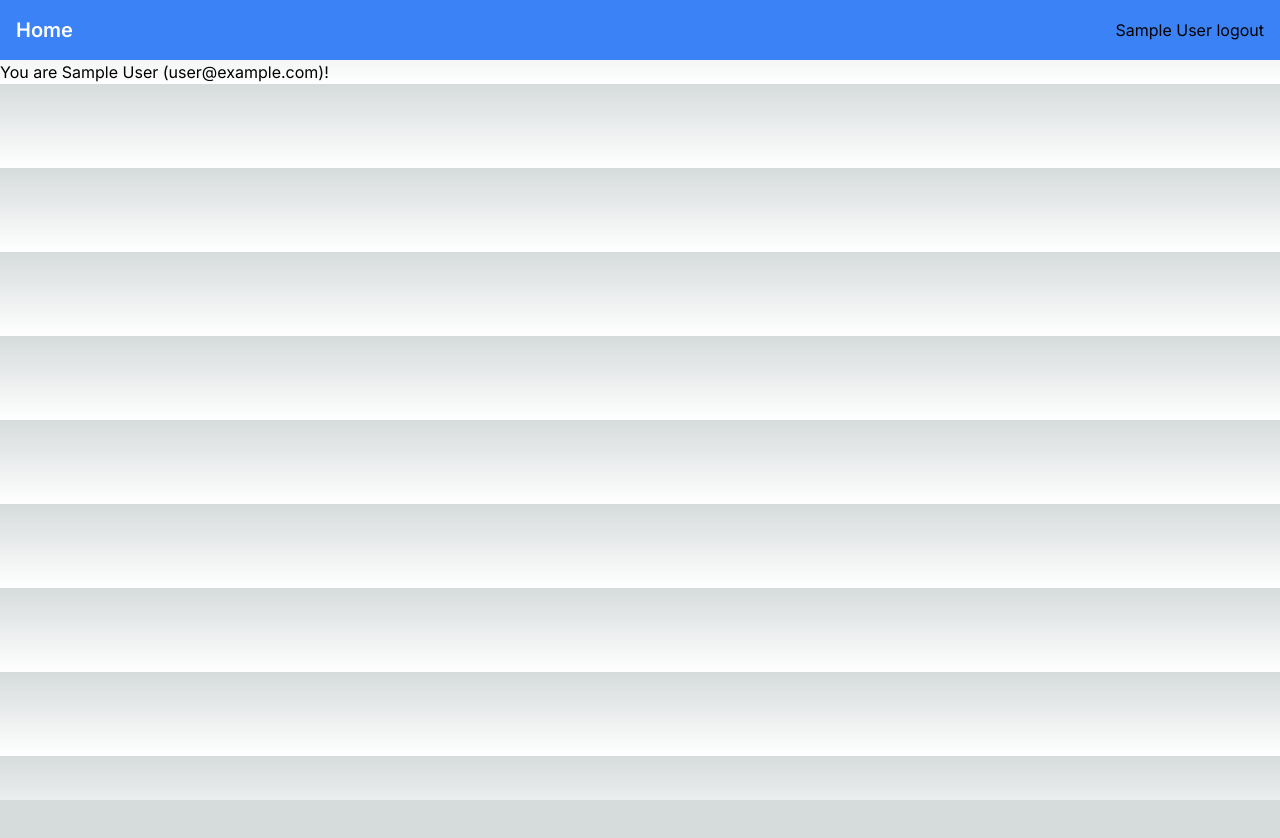
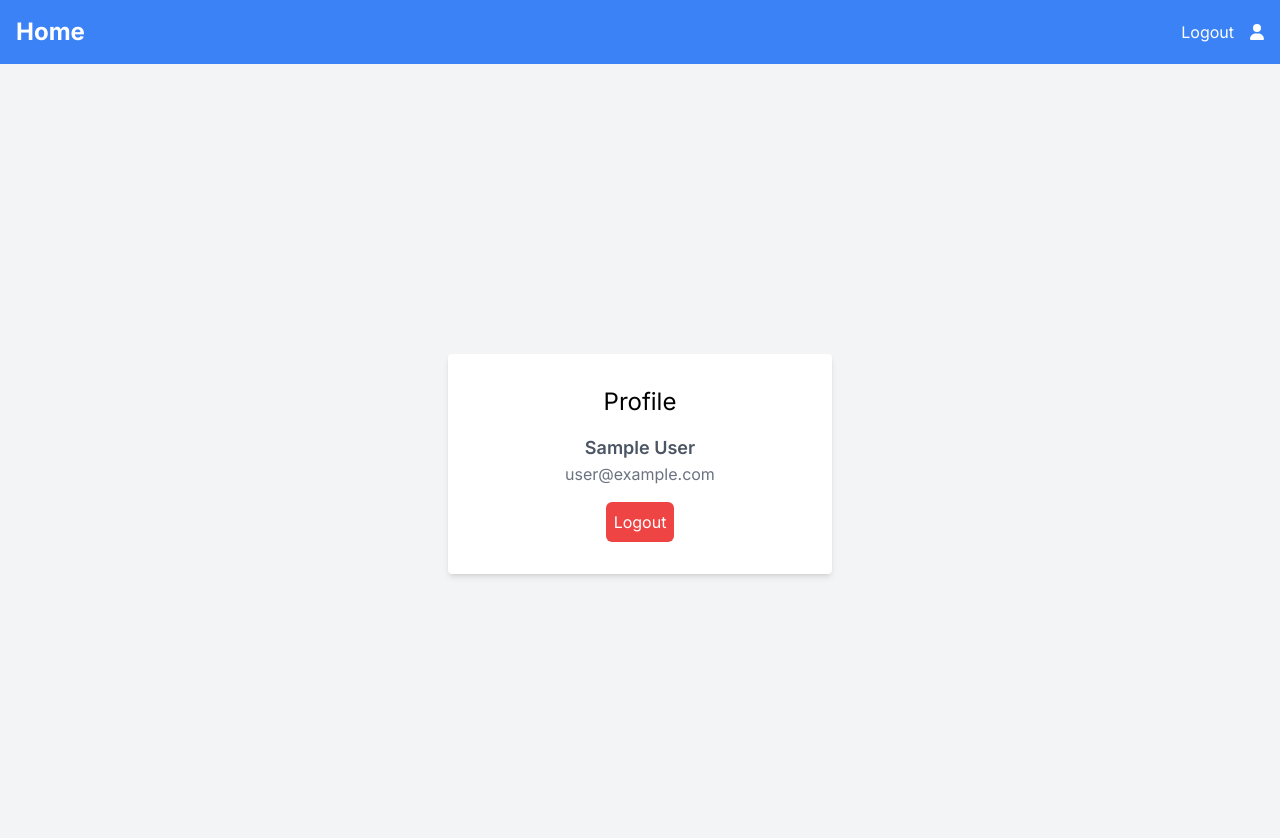
Before and after one commit to 1234tgk/TodoManager, a Next.js app: page /profile in a window 1280 px wide. Shown: the top 838 px of the page. Before the commit the page ends 800 px from the top, so only its background shows below. Built offline with nearby package versions, Linux system fonts and the light colour scheme; no server answers; sample sign-in values are in the browser's storage.

Commit message:
add more styling and functionality to layout, pages, and components

```diff
--- a/package.json
+++ b/package.json
@@ -9,6 +9,9 @@
     "lint": "next lint"
   },
   "dependencies": {
+    "@fortawesome/fontawesome-svg-core": "^6.4.2",
+    "@fortawesome/free-solid-svg-icons": "^6.4.2",
+    "@fortawesome/react-fontawesome": "^0.2.0",
     "@types/node": "20.5.6",
     "@types/react": "18.2.21",
     "@types/react-dom": "18.2.7",
--- a/src/app/(guest)/auth/login/page.tsx
+++ b/src/app/(guest)/auth/login/page.tsx
@@ -31,8 +31,7 @@ const Login = () => {
   };
 
   return (
-    <div className='min-h-screen flex items-center justify-center bg-gray-100'>
-      <div className='bg-white p-8 rounded shadow-md w-96'>
+    <>
       <h2 className='text-2xl mb-4'>Login</h2>
       <form onSubmit={handleSubmit}>
         <InputField
@@ -68,8 +67,7 @@ const Login = () => {
           Sign up
         </a>
       </p>
-      </div>
-    </div>
+    </>
   );
 };
 
--- a/src/app/(guest)/auth/sign-up/page.tsx
+++ b/src/app/(guest)/auth/sign-up/page.tsx
@@ -38,8 +38,7 @@ const SignUp = () => {
   };
 
   return (
-    <div className='min-h-screen flex items-center justify-center bg-gray-100'>
-      <div className='bg-white p-8 rounded shadow-md w-96'>
+    <>
       <h2 className='text-2xl mb-4'>Sign Up</h2>
       <form onSubmit={handleSubmit}>
         <InputField
@@ -85,8 +84,7 @@ const SignUp = () => {
           Login
         </a>
       </p>
-      </div>
-    </div>
+    </>
   );
 };
 
--- a/src/app/(guest)/layout.tsx
+++ b/src/app/(guest)/layout.tsx
@@ -12,5 +12,11 @@ export default async function GuestLayout({ children }: Props) {
 
   if (session) redirect("/");
 
-  return <>{children}</>;
+  return (
+    <>
+      <div className='min-h-screen flex items-center justify-center bg-gray-100'>
+        <div className='bg-white p-8 rounded shadow-md w-96'>{children}</div>
+      </div>
+    </>
+  );
 }
--- a/src/app/(private)/layout.tsx
+++ b/src/app/(private)/layout.tsx
@@ -16,7 +16,11 @@ export default async function PrivateLayout({ children }: Props) {
   return (
     <>
       <NavBar />
-      {children}
+      <div className='min-h-screen flex flex-col items-center justify-center bg-gray-100'>
+        <div className='bg-white p-8 rounded shadow-md w-96 text-center'>
+          {children}
+        </div>
+      </div>
     </>
   );
 }
--- a/src/app/(private)/profile/page.tsx
+++ b/src/app/(private)/profile/page.tsx
@@ -1,7 +1,7 @@
 "use client";
 
 import React from "react";
-import { useSession } from "next-auth/react";
+import { signOut, useSession } from "next-auth/react";
 import { User } from "next-auth";
 
 const Profile = () => {
@@ -9,10 +9,21 @@ const Profile = () => {
   const user = data?.user as User | null;
 
   return (
-    <div>
-      You are {user?.name} ({user?.email})!
-      {user?.role === "admin" && "ADMIN"}
-    </div>
+    <>
+      <h2 className='text-2xl mb-4'>Profile</h2>
+      <div className='mb-4'>
+        <p className='text-gray-600 text-lg font-semibold'>
+          {user?.name} {user?.role === "admin" && "(ADMIN)"}
+        </p>
+        <p className='text-gray-500'>{user?.email}</p>
+      </div>
+      <button
+        onClick={() => signOut()}
+        className='bg-red-500 text-white p-2 rounded-md hover:bg-red-600'
+      >
+        Logout
+      </button>
+    </>
   );
 };
 
--- a/src/components/AuthProfileMenu.tsx
+++ b/src/components/AuthProfileMenu.tsx
@@ -3,24 +3,48 @@
 import { signOut, useSession } from "next-auth/react";
 import Link from "next/link";
 import React from "react";
+import { FontAwesomeIcon } from "@fortawesome/react-fontawesome";
+import { faUser } from "@fortawesome/free-solid-svg-icons";
+import { useRouter } from "next/navigation";
 
 export default function AuthProfileMenu() {
-  const { data, status } = useSession();
+  const { status } = useSession();
 
   const isAuth = status === "authenticated";
+  const router = useRouter();
 
   if (isAuth) {
     return (
-      <p>
-        {data?.user?.name} <button onClick={() => signOut()}>logout</button>
-      </p>
+      <ul className='flex items-center space-x-4'>
+        <li>
+          <button
+            className='text-white hover:text-blue-200 transition duration-300'
+            onClick={() => signOut()}
+          >
+            Logout
+          </button>
+        </li>
+        <li>
+          <button
+            onClick={() => router.push("/profile")}
+            className='text-white hover:text-blue-200 transition duration-300'
+          >
+            <FontAwesomeIcon icon={faUser} />
+          </button>
+        </li>
+      </ul>
     );
   }
 
   return (
-    <ul className='flex items-center space-x-6'>
+    <ul className='flex items-center space-x-4'>
       <li>
-        <Link href='/auth/login'>Login</Link>
+        <Link
+          href='/auth/login'
+          className='text-white hover:text-blue-200 transition duration-300'
+        >
+          Login
+        </Link>
       </li>
     </ul>
   );
--- a/src/components/Navbar.tsx
+++ b/src/components/Navbar.tsx
@@ -6,7 +6,7 @@ const NavBar = () => {
   return (
     <nav className='bg-blue-500 p-4'>
       <div className='container mx-auto flex justify-between items-center'>
-        <Link href='/' className='text-white text-xl font-semibold'>
+        <Link href='/' className='text-white text-2xl font-bold'>
           Home
         </Link>
         <AuthProfileMenu />
```
Also changed, not shown: 1 other file (tests, documents, lock files or other folders). Lines whose indentation alone changed are shown as unchanged.
